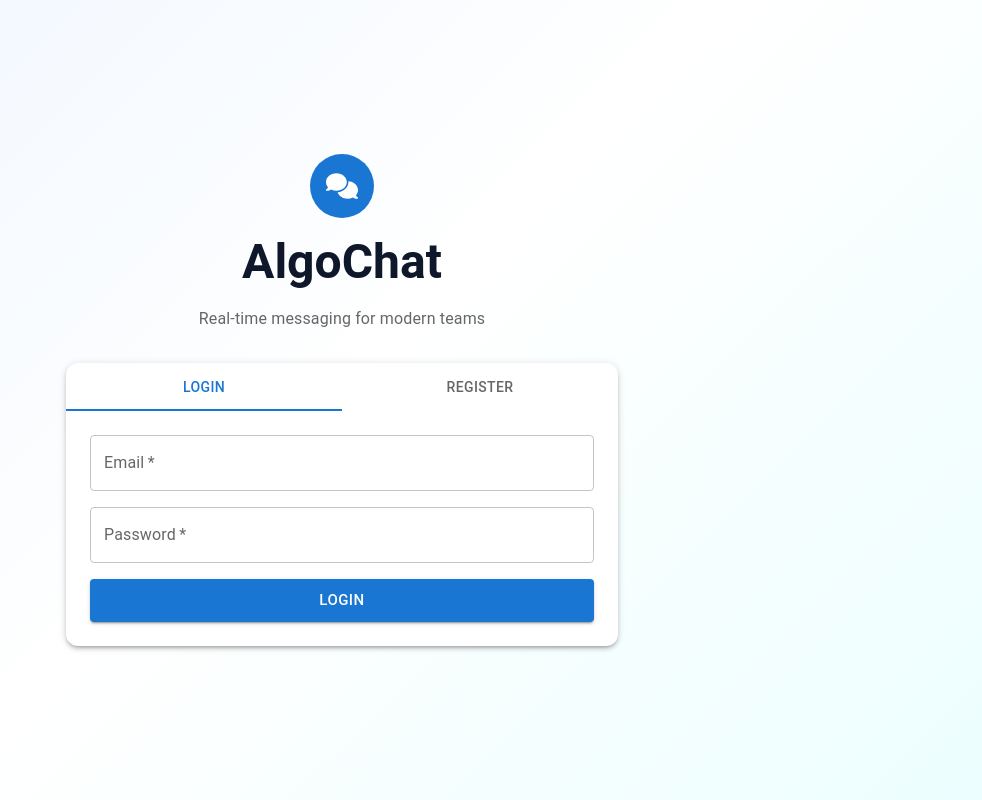
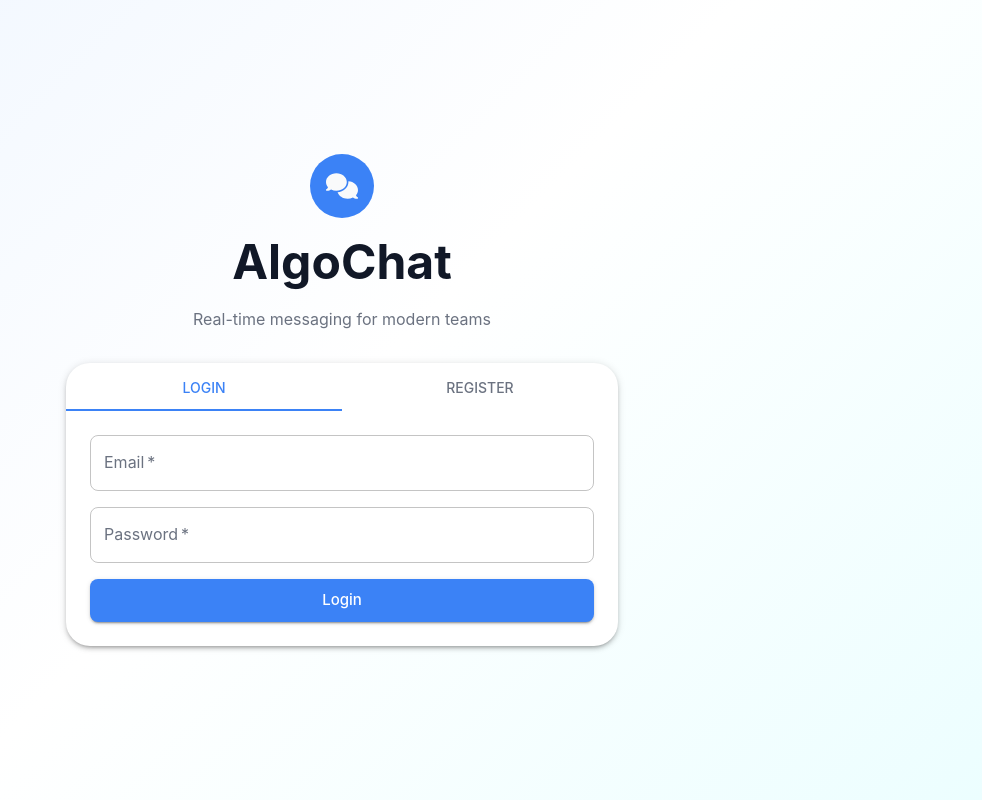
Before and after one commit to develper21/Web_whatsApp, a React app in the folder frontend/: page / in a window 1280 px wide. Shown: the whole page, without its empty margins (298-1280 px from the left). Built offline with nearby package versions, Linux system fonts and the light colour scheme; no server answers; the HTML template or start-up script is replaced by a standard one.

Commit message:
feat: update main.jsx with improved application initialization and setup

```diff
--- a/frontend/src/main.jsx
+++ b/frontend/src/main.jsx
@@ -1,10 +1,16 @@
 import { StrictMode } from "react";
 import { createRoot } from "react-dom/client";
+import { ThemeProvider } from "@mui/material/styles";
+import CssBaseline from "@mui/material/CssBaseline";
 import App from "./App.jsx";
+import { theme } from "./MuiTheme.jsx";
 import "./index.css";
 
 createRoot(document.getElementById("root")).render(
   <StrictMode>
-    <App />
+    <ThemeProvider theme={theme}>
+      <CssBaseline />
+      <App />
+    </ThemeProvider>
   </StrictMode>
 );
```
